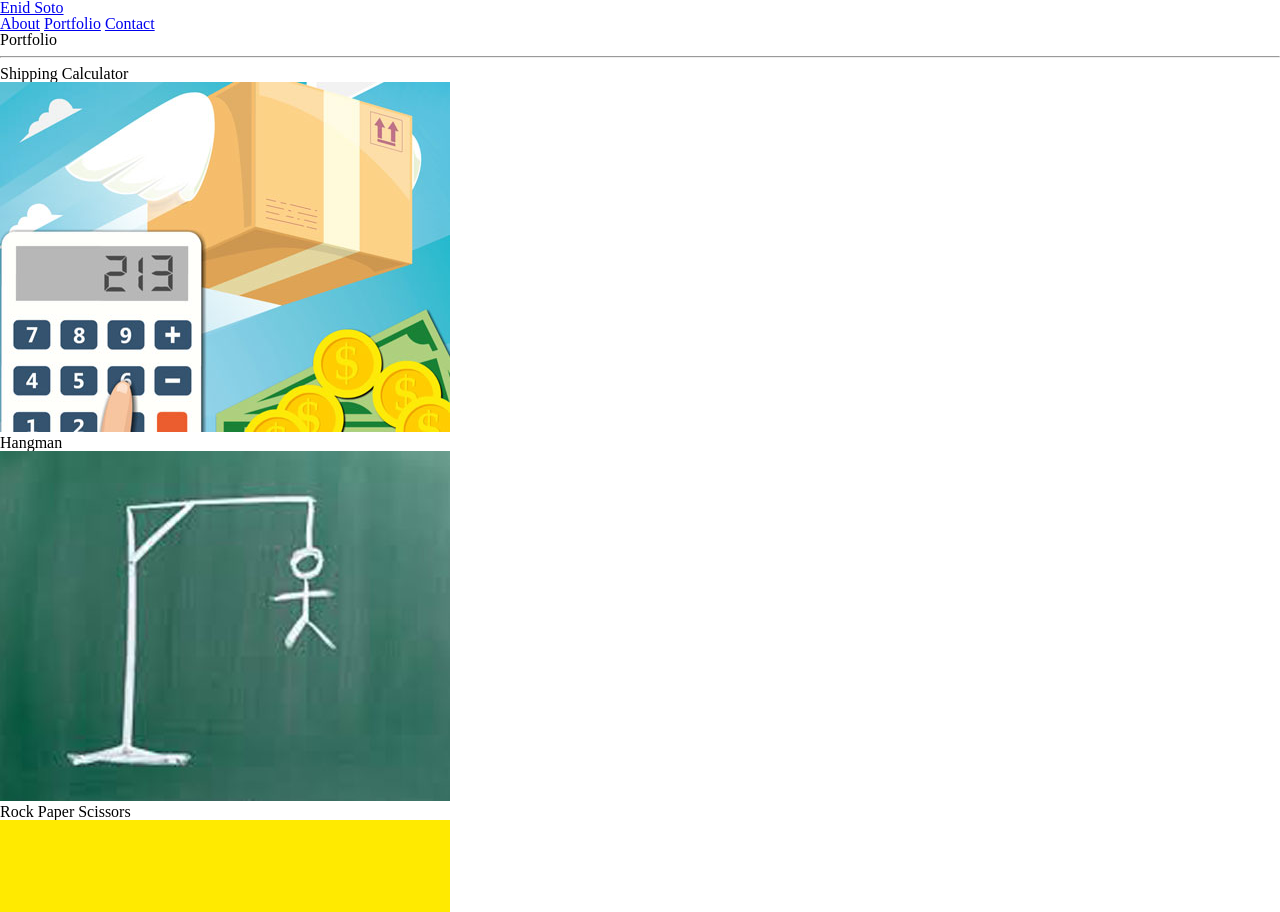
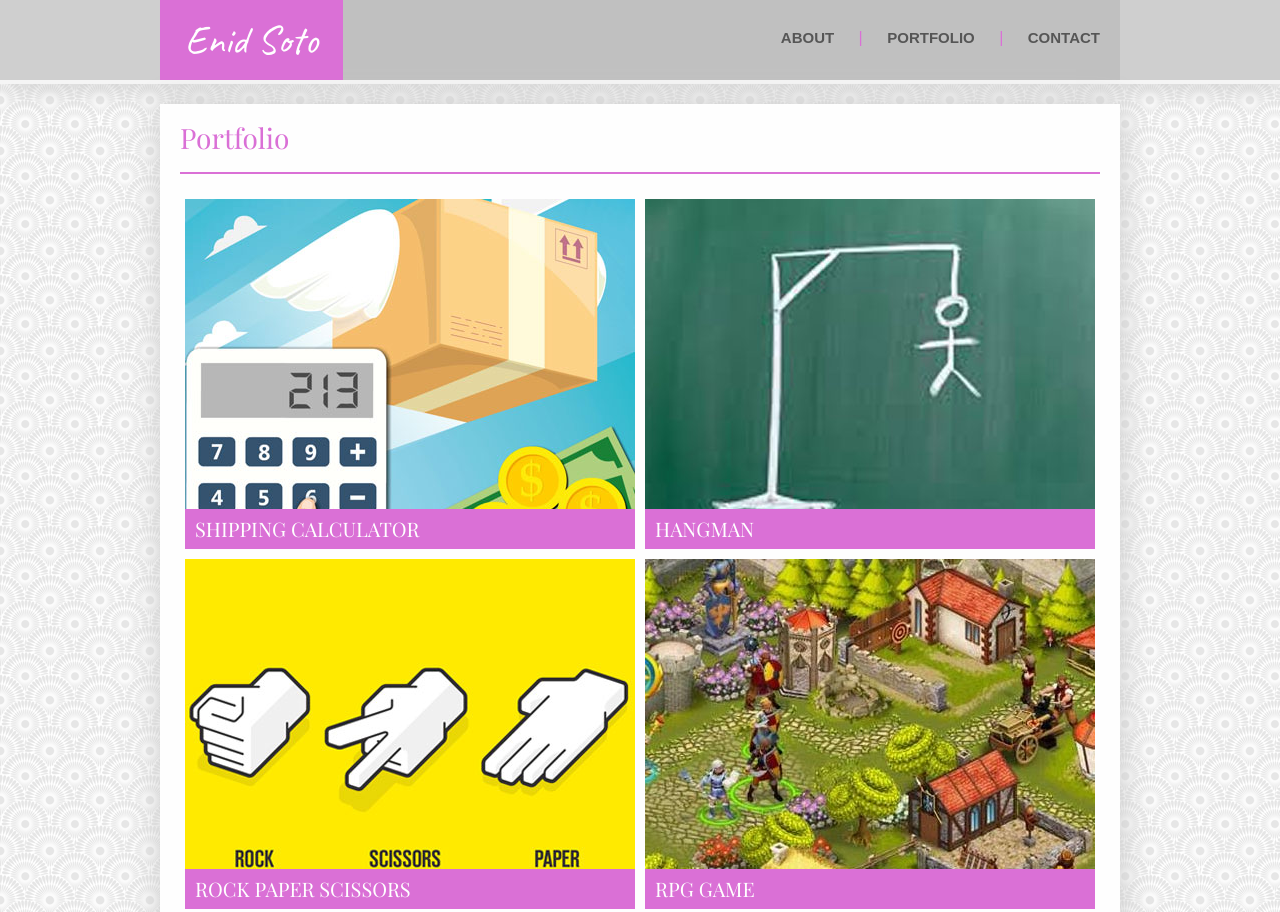
Before and after one commit to enma1009/enma1009.github.io, a plain HTML site: page portfolio.html in a window 1280 px wide. Shown: the top 912 px of the page. Drawn offline with nearby package versions, Linux system fonts and the light colour scheme.

Commit message:
Edited html to add classes and additional structure and added styles to the css

```diff
--- a/assets/css/style.css
+++ b/assets/css/style.css
@@ -0,0 +1,127 @@
+body {
+    background-image: url(../images/washi.png);
+    background-repeat: repeat;
+}
+.wrapper {
+    width: 960px;
+    margin: 0 auto;
+    min-height: calc(100vh - 80px);
+}
+header {
+    background-color: #c0c0c0;
+    height: 80px;
+    border-bottom: 4px solid #f5f5f5;
+}
+.float-left {
+    float: left;
+}
+.float-right {
+    float: right;
+}
+h1 {
+    font-family: 'Playfair Display', serif;
+    font-size: 28px;
+    color: orchid;
+}
+.sans-serif {
+    font-family: Arial, Helvetica, sans-serif;
+}
+.main-content p {
+    margin-left: 420px;
+    line-height: 1.4em;
+    color: #2a2a2a;
+}
+.header-content a {
+    text-decoration: none;
+}
+nav {
+    box-sizing: border-box;
+    margin-top: 30px;
+}
+.nav-links a {
+    padding: 0 20px;
+    text-transform: uppercase;
+    font-size: 15px;
+    font-weight: bold;
+}
+.divider-bar {
+    color: orchid;
+}
+.main-content {
+    margin: 20px auto;
+    background-color: #fefefe;
+    padding: 20px;
+}
+.clearfix::after {
+    content: "";
+    clear: both;
+    display: table;
+}
+footer {
+    background-color: #cfcfcf;
+    height: 80px;
+    border-top: 4px solid #f5f5f5;
+}
+.footer-content {
+    width: 960px;
+    margin: 0 auto;
+}
+.footer-content p {
+    margin: 0;
+    padding: 20px;
+    color: #2a2a2a;
+}
+.logo {
+    font-size: 40px;
+    color: #ffff !important;
+    display: inline-block;
+    background-color: orchid;
+    height: 80px;
+    padding: 0 25px;
+    padding-top: 20px;
+    box-sizing: border-box;
+    font-family: 'Caveat', cursive;
+}
+hr {
+    border: 1px solid orchid;
+    margin: 20px 0;
+}
+.grey-shadow {
+    box-shadow: 1px 1px 30px #ccc;
+}
+.header-background {
+    background-color: #cfcfcf;
+    width: 100%;
+    height: 80px;
+    border-bottom: 4px solid #f5f5f5;
+    position: absolute;
+    z-index: -1;
+}
+a:link, a:visited {
+    color: #565656;
+}
+a:hover, a:active {
+    color: #000;
+}
+.project {
+    width: 450px;
+    height: 350px;
+    float: left;
+    margin: 5px;
+    position: relative;
+}
+.portfolio-title {
+    background-color: orchid;
+    position: absolute;
+    bottom: 0;
+    width: 100%;
+    height: 40px;
+    box-sizing: border-box;
+}
+.project h2 {
+    color: #fff;
+    font-family: 'Playfair Display', serif;
+    font-size: 20px;
+    text-transform: uppercase;
+    padding: 10px;
+}
--- a/portfolio.html
+++ b/portfolio.html
@@ -7,47 +7,68 @@
     <!--CSS Styles-->
     <link rel="stylesheet" type="text/css" href="assets/css/reset.css">
     <link rel="stylesheet" type="text/css" href="assets/css/style.css">
-    <title>Enid Soto - Porfolio</title>
+    <link href="https://fonts.googleapis.com/css?family=Playfair+Display&display=swap" rel="stylesheet">
+    <link href="https://fonts.googleapis.com/css?family=Caveat&display=swap" rel="stylesheet">
+    <title>Enid Soto - Website</title>
 </head>
 <body>
+    <div class="header-background grey-shadow"></div>
+    <div class="wrapper">
         <header>
-        <a href="index.html">Enid Soto</a>
-        <nav>
-            <a href="index.html">About</a>
-            <a href="portfolio.html">Portfolio</a>
+            <div class="header-content">
+                <a href="index.html" class="float-left logo">Enid Soto</a>
+                <nav class="float-right nav-links sans-serif">
+                    <a href="index.html">About</a> <span class="divider-bar">&#124;</span>
+                    <a href="portfolio.html">Portfolio</a> <span class="divider-bar">&#124;</span>
                     <a href="contact.html">Contact</a>
                 </nav>
+            </div>
         </header>
-    <section>
+        <section class="main-content clearfix grey-shadow sans-serif">
             <h1>Portfolio</h1>
             <hr>
-        <article>
-            <h2>Shipping Calculator</h2>
-            <img src="assets/images/calculator.jpg" alt="Shipping calculator" width="450" height="350">
+            <a href="project_sample_page.html">
+                <article class="project">
+                    <h2 class="portfolio-title">Shipping Calculator</h2>
+                    <img src="assets/images/calculator.jpg" alt="Shipping calculator">
                 </article>
-        <article>
-            <h2>Hangman</h2>
-            <img src="assets/images/hangman.jpg" alt="Hangman" width="450" height="350">
+            </a>
+            <a href="project_sample_page.html">
+                <article class="project">
+                    <h2 class="portfolio-title">Hangman</h2>
+                    <img src="assets/images/hangman.jpg" alt="Hangman">
                 </article>
-        <article>
-            <h2>Rock Paper Scissors</h2>
-            <img src="assets/images/rock_paper_scissors.jpg" alt="Rock Paper Scissors" width="450" height="350">
+            </a>
+            <a href="project_sample_page.html">
+                <article class="project">
+                    <h2 class="portfolio-title">Rock Paper Scissors</h2>
+                    <img src="assets/images/rock_paper_scissors.jpg" alt="Rock Paper Scissors">
                 </article>
-        <article>
-            <h2>RPG Game</h2>
-            <img src="assets/images/rpg.jpg" alt="RPG Game" width="450" height="350">
+            </a>
+            <a href="project_sample_page.html">
+                <article class="project">
+                    <h2 class="portfolio-title">RPG Game</h2>
+                    <img src="assets/images/rpg.jpg" alt="RPG Game">
                 </article>
-        <article>
-            <h2>Trivia</h2>
-            <img src="assets/images/trivia.jpg" alt="Trivia" width="450" height="350">
+            </a>
+            <a href="project_sample_page.html">
+                <article class="project">
+                    <h2 class="portfolio-title">Trivia</h2>
+                    <img src="assets/images/trivia.jpg" alt="Trivia">
                 </article>
-        <article>
-            <h2>Widget</h2>
-            <img src="assets/images/widget.jpg" alt="Widget" width="450" height="350">
+            </a>
+            <a href="project_sample_page.html">
+                <article class="project">
+                    <h2 class="portfolio-title">Widget</h2>
+                    <img src="assets/images/widget.jpg" alt="Widget">
                 </article>
+            </a>
         </section>
-    <footer>
-        <p>Copyright Enid Soto &copy;</p>
+    </div>
+    <footer class="grey-shadow">
+        <div class="footer-content">
+            <p class="sans-serif">&copy; Copyright Enid Soto 2019</p>
+        </div>
     </footer>
 </body>
 </html>
```
Also changed, not shown: contact.html (+3 -0 lines), index.html (+23 -9 lines), assets/images/washi.png (added), assets/images/washi_@2X.png (added), 1 other file. Lines whose indentation alone changed are shown as unchanged.
